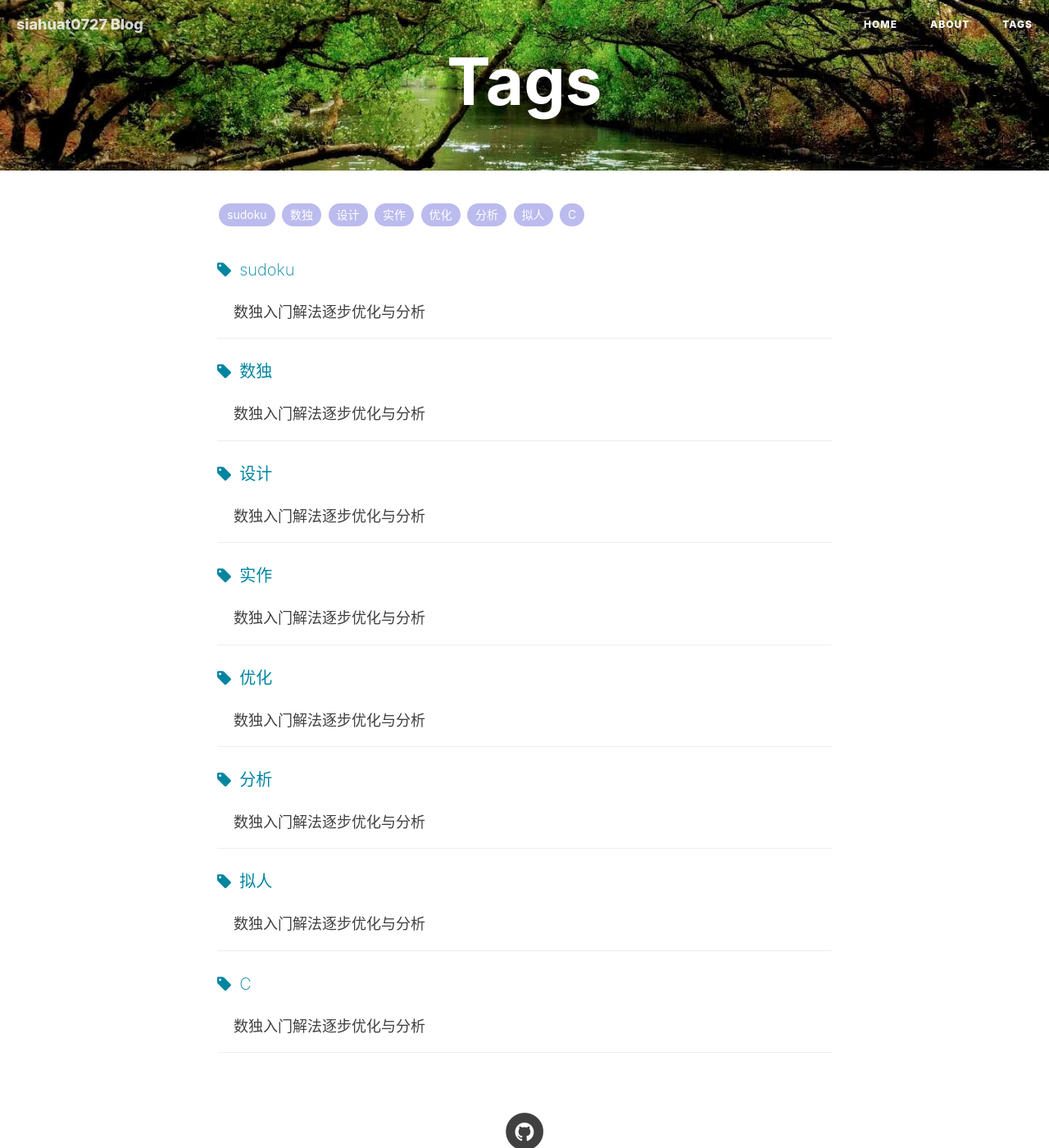
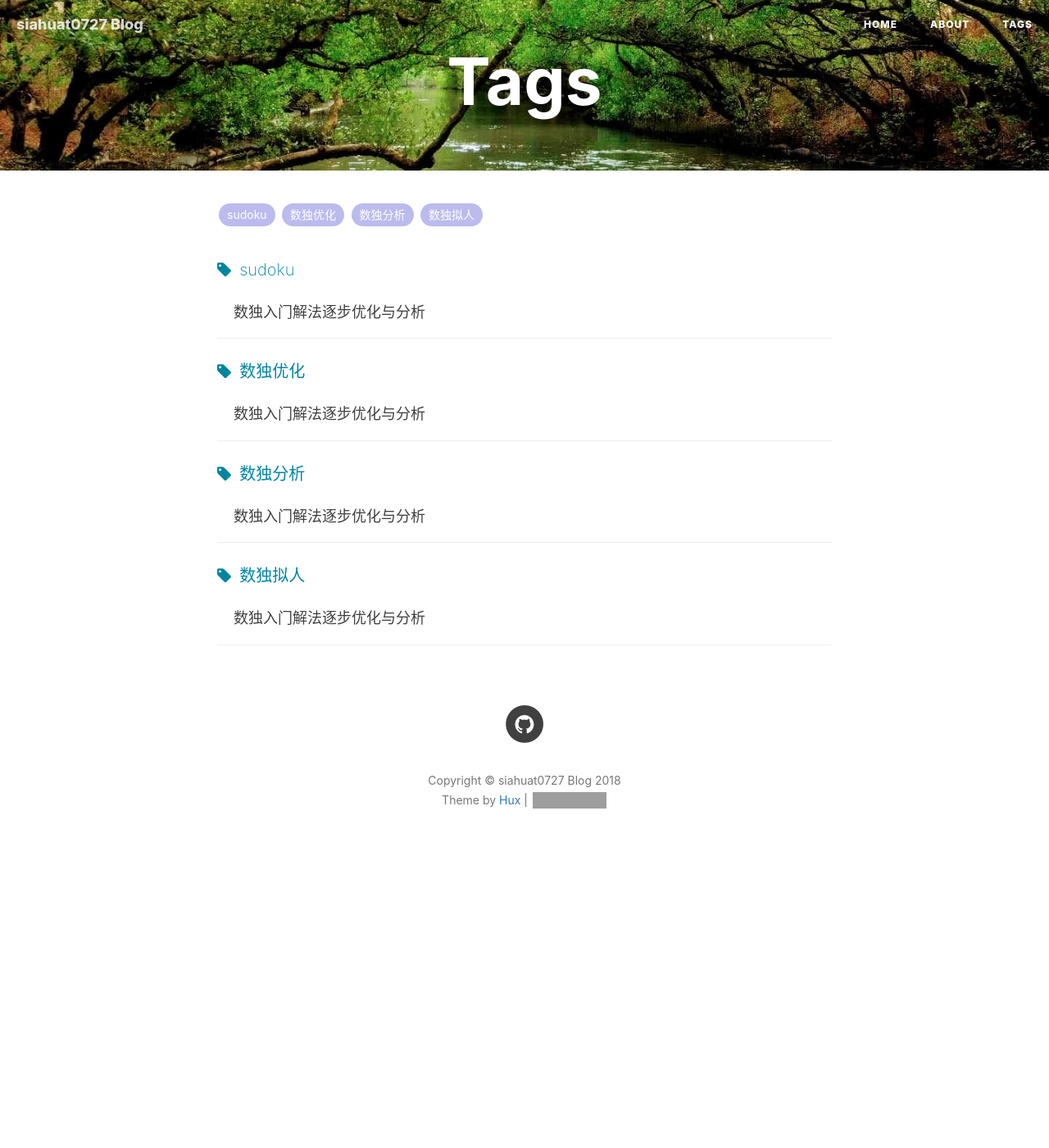
Before and after one commit to siahuat0727/siahuat0727.github.io, a Jekyll site: the page built from tags.html, in a window 1280 px wide and 1400 px high. Shown: the whole window at 82% size. Built offline with Jekyll 4.4.1, drawn with Linux system fonts in a browser that asks for light colours; nearby versions of some CDN libraries; comment, search, counter and statistics services are not loaded; grey boxes are pictures that could not be loaded.

Commit message:
Update tag

```diff
--- a/_posts/2018-06-19-sudoku.markdown
+++ b/_posts/2018-06-19-sudoku.markdown
@@ -5,13 +5,9 @@ author: "siahuat0727"
 catalog: true
 tags:
     - sudoku
-    - 数独
-    - 设计
-    - 实作
-    - 优化
-    - 分析
-    - 拟人
-    - C
+    - 数独优化
+    - 数独分析
+    - 数独拟人
 ---
 
 ## 前言
```
